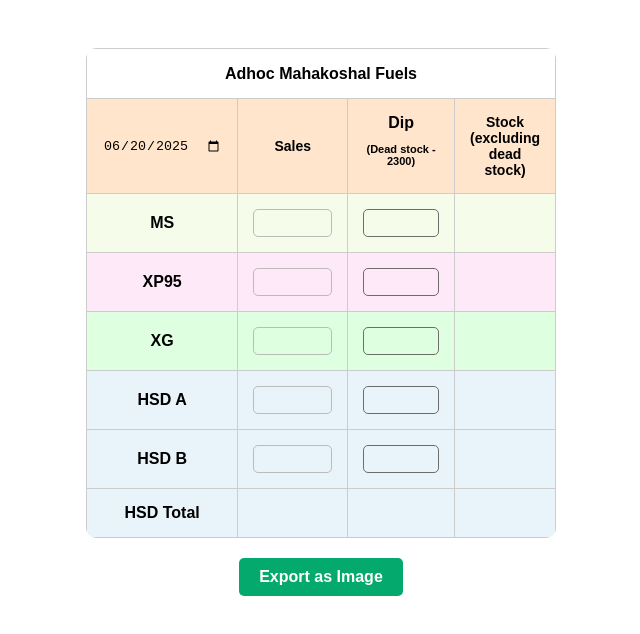
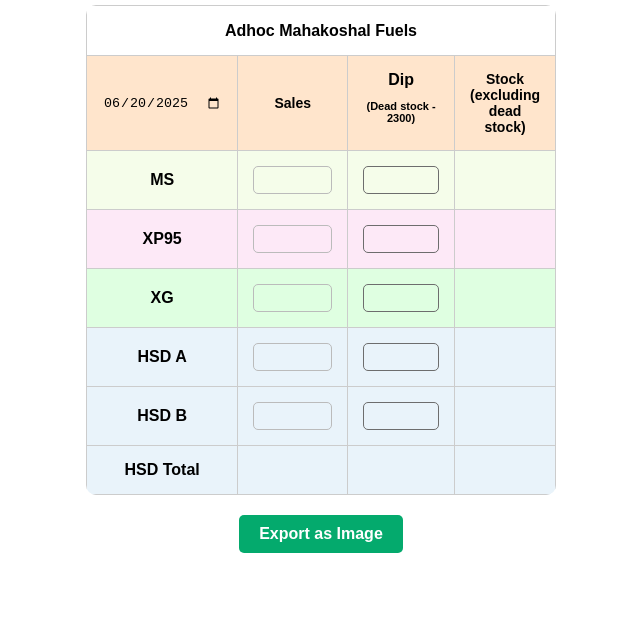
Before and after one commit to vsyst-support/js-projects, a plain HTML site: page javascript-projects/stockreadingadhocmf/index.html in a window 1280 px wide. Shown: the whole page, without its empty margins (319-959 px from the left). Drawn offline with nearby package versions, Linux system fonts and the light colour scheme.

Commit message:
remove padding from body

```diff
--- a/javascript-projects/stockreadingadhocmf/index.html
+++ b/javascript-projects/stockreadingadhocmf/index.html
@@ -7,9 +7,9 @@
     <style>
       body {
         font-family: sans-serif;
+        margin-top: 5px;
         display: flex;
         justify-content: center;
-        padding: 40px;
         background: #fff;
       }
 
```
Also changed, not shown: javascript-projects/stockreadingmf/index.html (+1 -1 lines).
